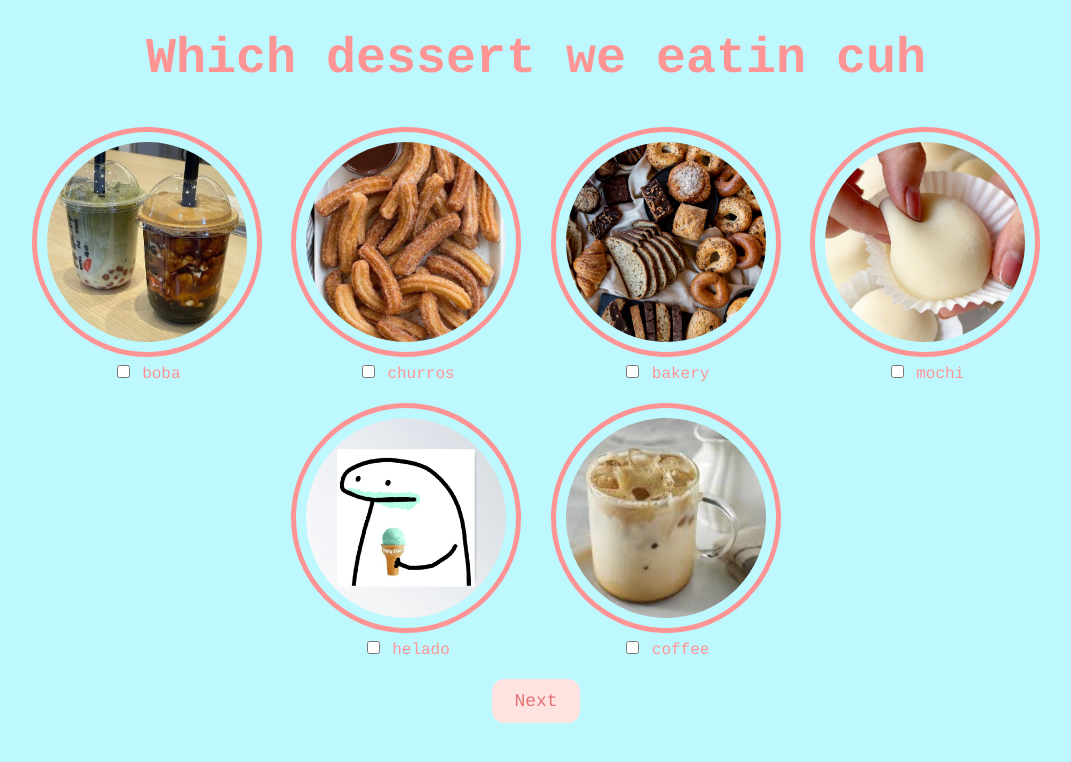
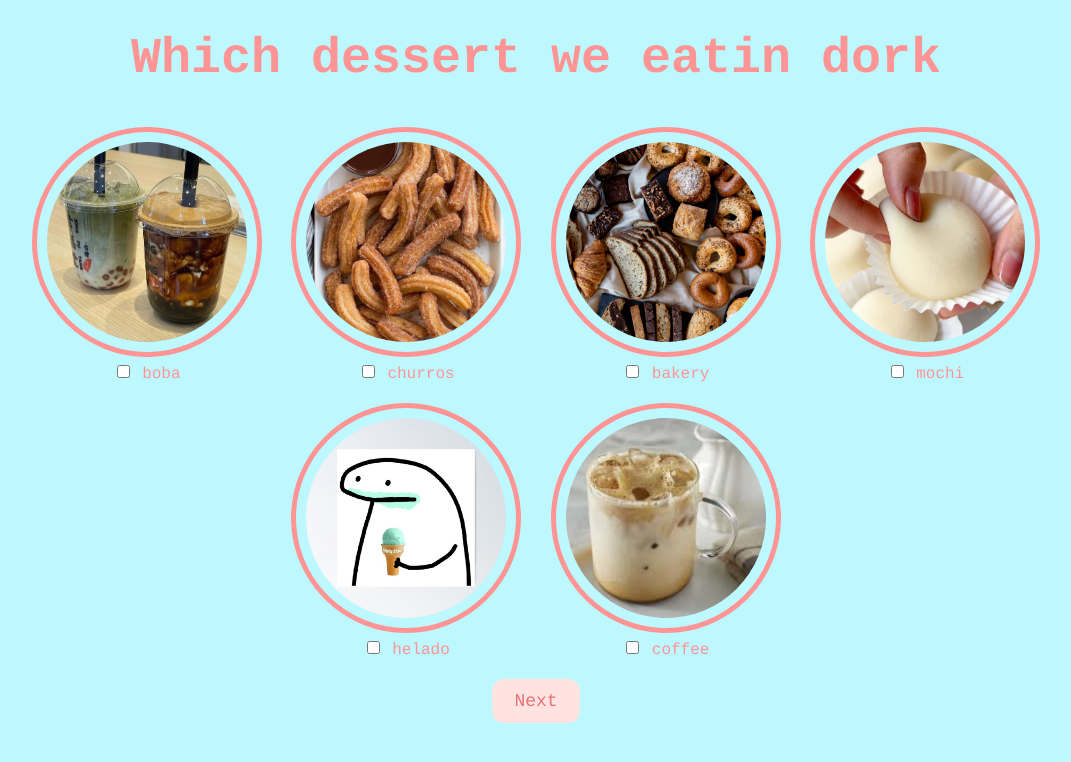
Before and after one commit to bombelaaa/Hotcheeto-Frozen-Yogurt-Broken-Nail-Y-Entradas, a plain HTML site: page dessert.html in a window 1280 px wide. Shown: the whole page, without its empty margins (104-1175 px from the left). Drawn offline with Linux system fonts and the light colour scheme.

Commit message:
Update dessert.html

```diff
--- a/dessert.html
+++ b/dessert.html
@@ -7,7 +7,7 @@
     <link rel="stylesheet" href="css/dessert.css" />
   </head>
   <body>
-    <div id="dessertquestion">Which dessert we eatin cuh</div>
+    <div id="dessertquestion">Which dessert we eatin dork</div>
 
     <div class="dessert-selection">
       <div class="dessert-item">
```
